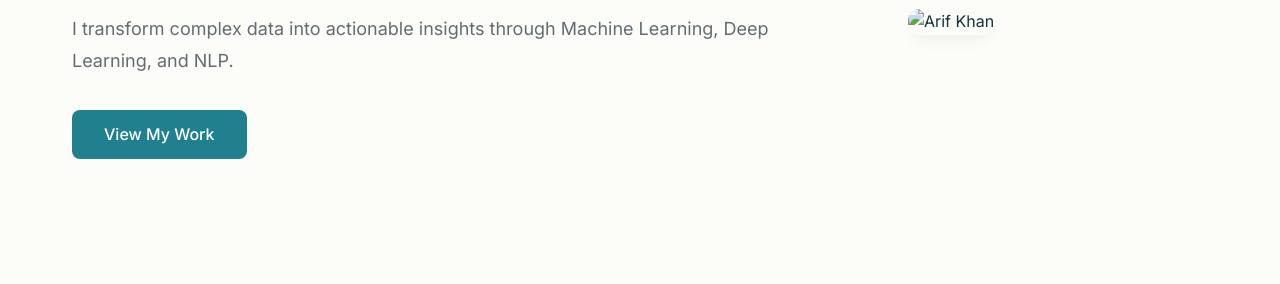
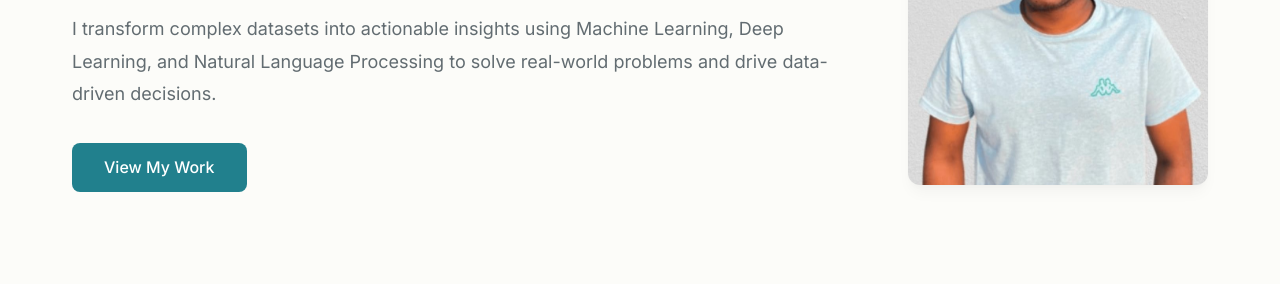
Before and after one commit to Arifkhd/profile, a plain HTML site: page index.html in a window 1280 px wide. Shown: the part 235-519 px from the top of the page. Drawn offline with Linux system fonts and the light colour scheme.

Commit message:
new changes in main file

```diff
--- a/index.html
+++ b/index.html
@@ -569,11 +569,11 @@
         <div class="hero-text">
             <h2>Hi, I'm <span>Arif Khan</span></h2>
             <h3>Data Scientist | AI &amp; ML Enthusiast</h3>
-            <p>I transform complex data into actionable insights through Machine Learning, Deep Learning, and NLP.</p>
+            <p>I transform complex datasets into actionable insights using Machine Learning, Deep Learning, and Natural Language Processing to solve real-world problems and drive data-driven decisions.</p>
             <a href="#projects" class="btn">View My Work</a>
         </div>
         <div class="hero-img">
-            <img src="assets/images/Arif_image.jpg" alt="Arif Khan" />
+            <img src="Arif_image.jpg" alt="Arif Khan" />
         </div>
     </section>
 
```
